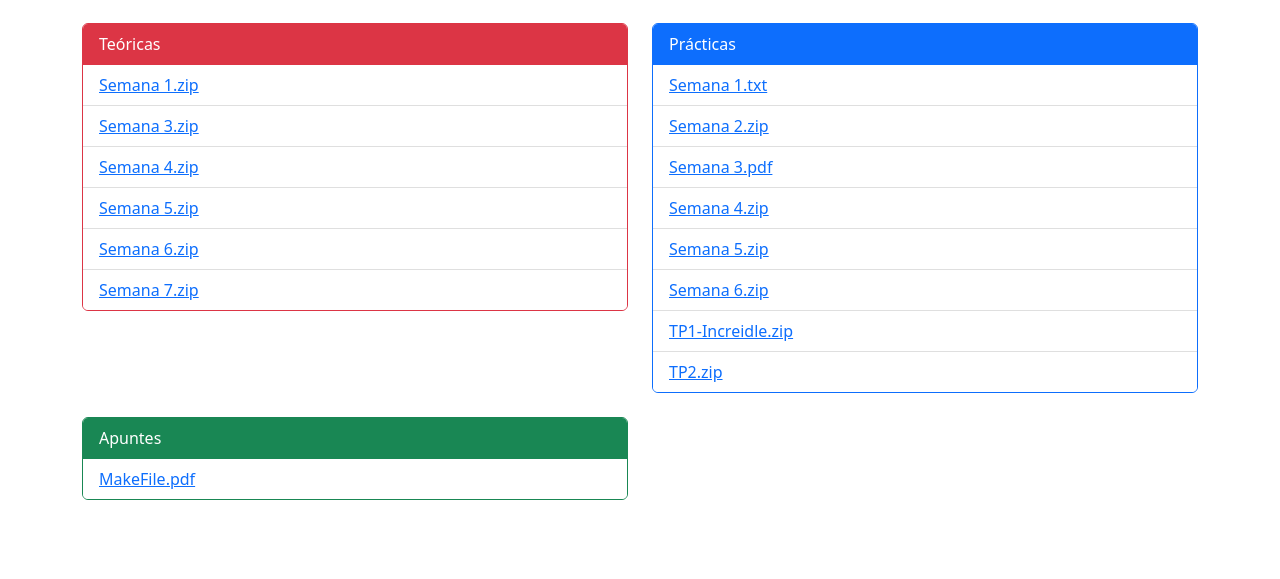
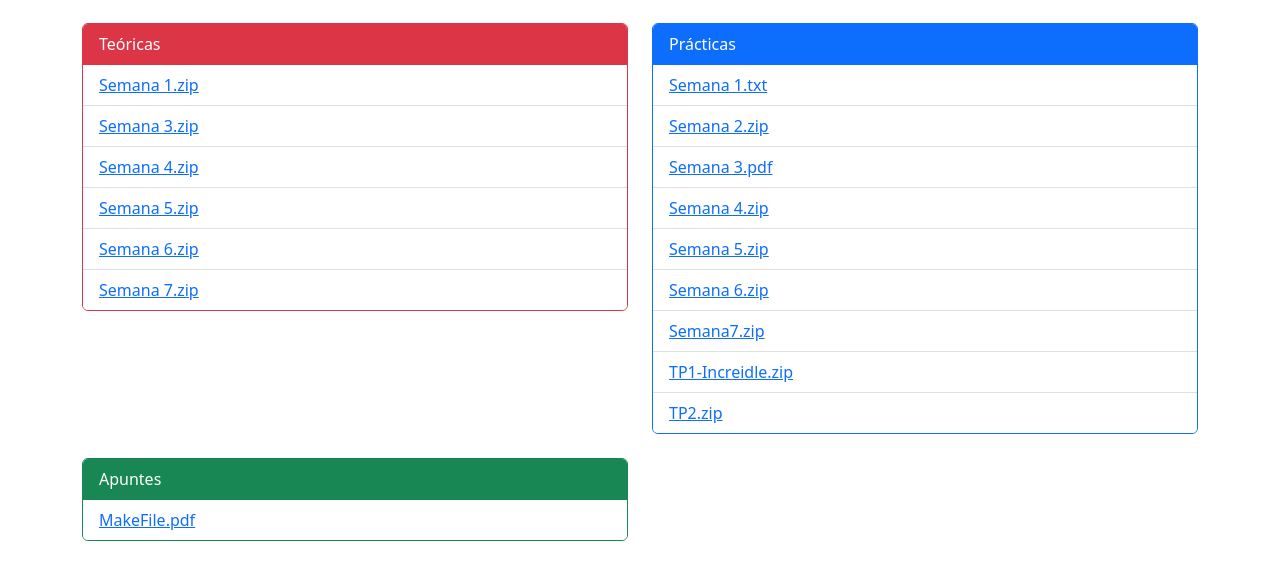
Before and after one commit to algo1camejo/material, a plain HTML site: page index.html in a window 1280 px wide. Shown: the part 121-700 px from the top of the page. Drawn offline with nearby package versions, Linux system fonts and the light colour scheme.

Commit message:
Deploying to gh-pages from main 6dffc3fcf379e3dc13c7547f0b626ea3e7589f39

```diff
--- a/index.html
+++ b/index.html
@@ -56,6 +56,8 @@
 
 							<li class="list-group-item"><a href="material/practicas/Semana 6.zip" download>Semana 6.zip</a></li>
 
+							<li class="list-group-item"><a href="material/practicas/Semana7.zip" download>Semana7.zip</a></li>
+
 							<li class="list-group-item"><a href="material/practicas/TP1-Increidle.zip" download>TP1-Increidle.zip</a></li>
 
 							<li class="list-group-item"><a href="material/practicas/TP2.zip" download>TP2.zip</a></li>
```
Also changed, not shown: 1 other file.
